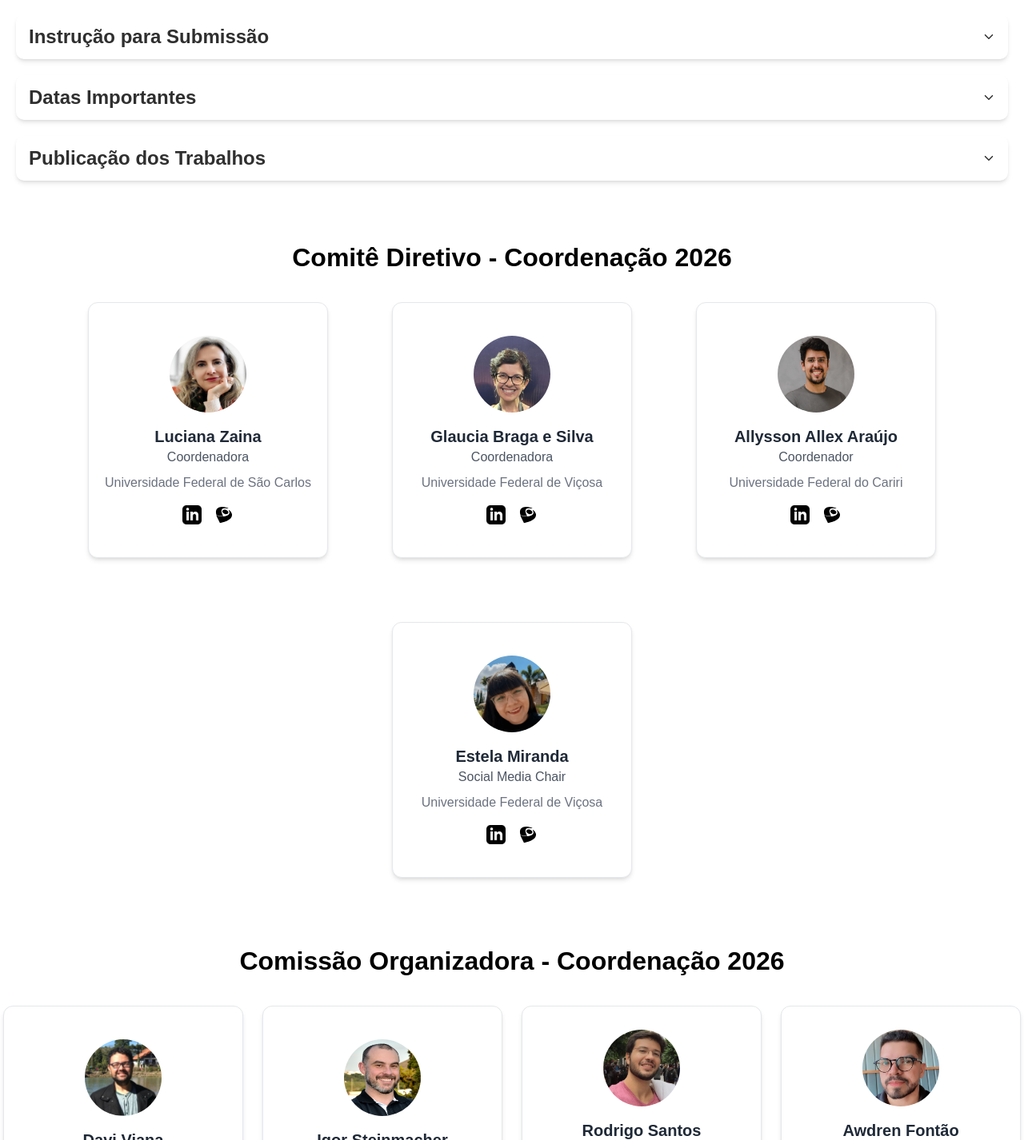
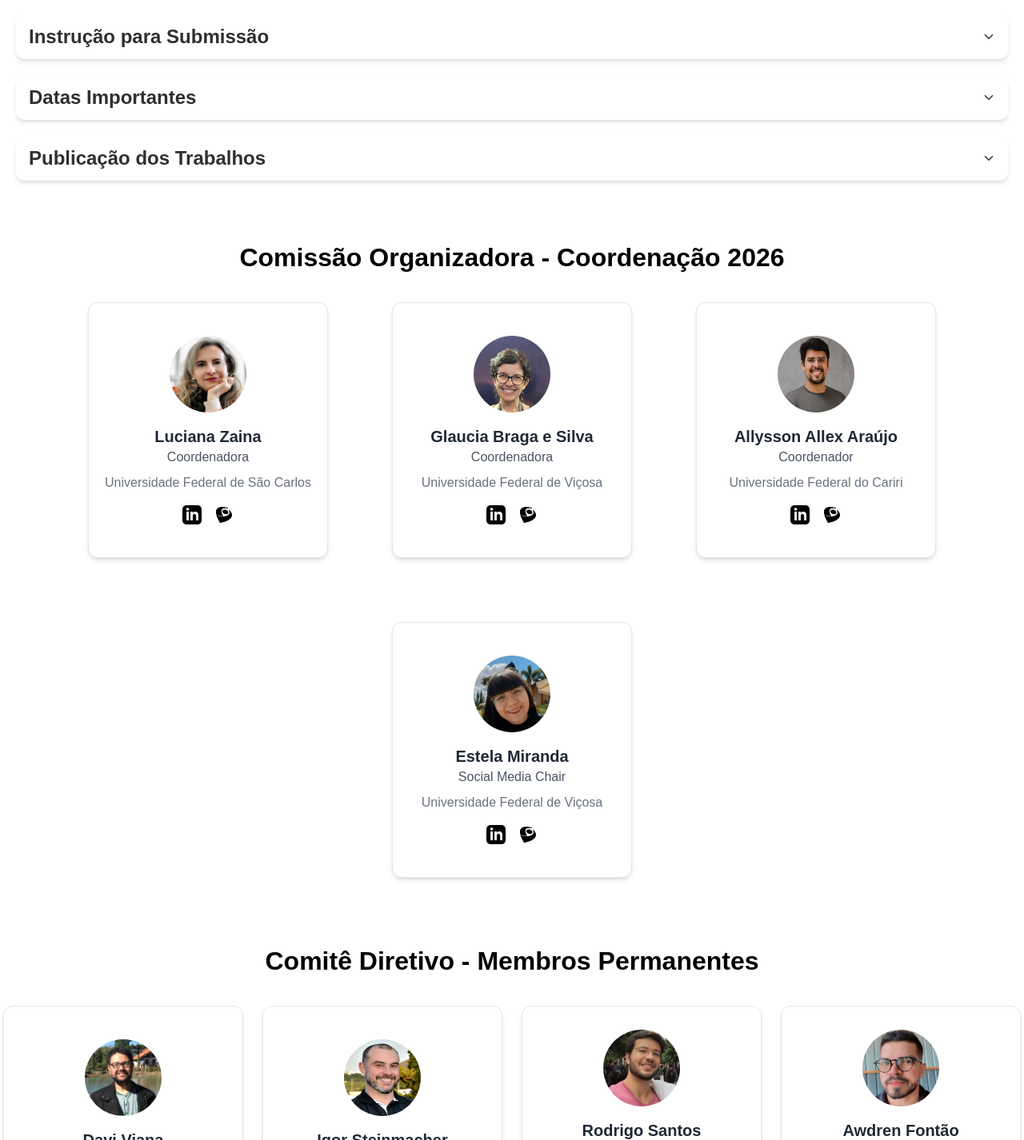
Before and after one commit to washescommunity/website, a React (Vite) app: page /#/washes-2026 in a window 1280 px wide. Shown: the part 1293-2719 px from the top of the page at 80% size. Built offline with nearby package versions, Linux system fonts and the light colour scheme; a web font is replaced by a local one.

Commit message:
Atualizando comissão organizadora

```diff
--- a/src/pages/WASHES/Washes2026.jsx
+++ b/src/pages/WASHES/Washes2026.jsx
@@ -72,7 +72,7 @@ const Washes2026 = () => {
       </div>
       {/* Coordenação por Ano */}
       <h2 className="text-center text-[28px] lg:text-[32px] font-bold mb-8">
-        Comitê Diretivo - Coordenação {anoAtual}
+        Comissão Organizadora - Coordenação {anoAtual}
       </h2>
       <div className="flex flex-wrap justify-center gap-20 mb-10">
         {coordenadoresDoAno.map((coordinator, index) => (
@@ -91,7 +91,7 @@ const Washes2026 = () => {
       <div className="container mx-auto py-10">
         {/* Membros Permanentes */}
         <h1 className="text-center text-[28px] lg:text-[32px] font-bold mb-8">
-          Comissão Organizadora - Coordenação 2026
+          Comitê Diretivo - Membros Permanentes
         </h1>
         <div className="flex flex-wrap justify-around gap-4 mb-10">
           {comiteDiretivo.map((member, index) => (
```
